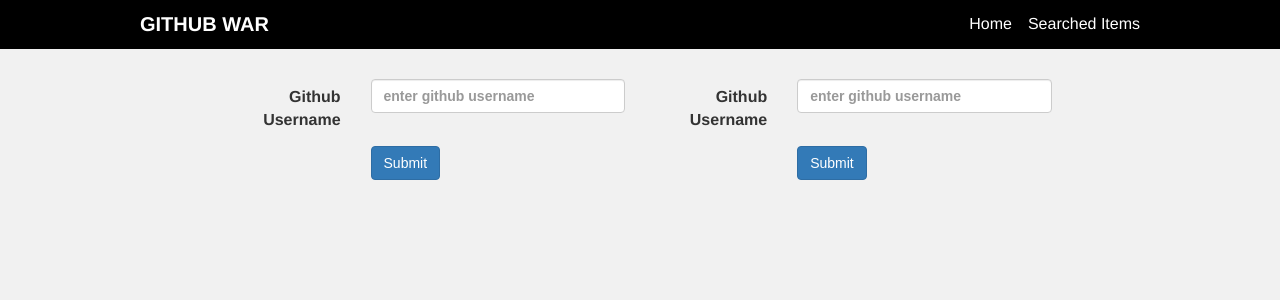
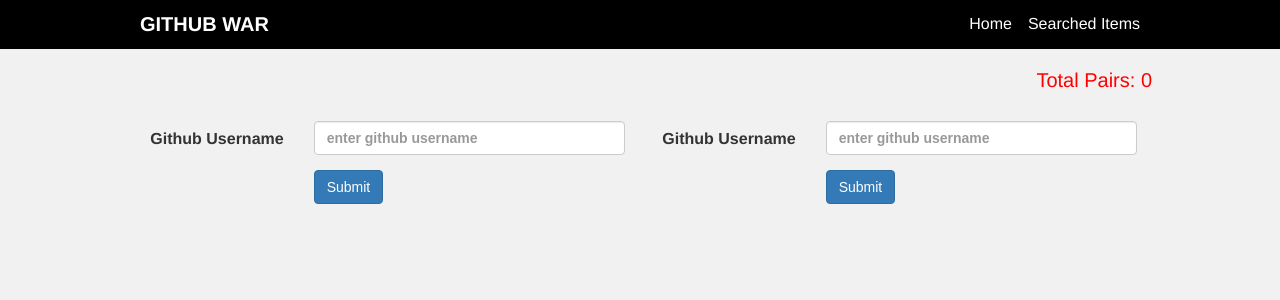
Before and after one commit to ssolanki/first-react-app, a React app: page / in a window 1280 px wide. Shown: the top 300 px of the page. Built offline with nearby package versions, Linux system fonts and the light colour scheme.

Commit message:
searched items will be set in localStorage

```diff
--- a/src/components/Home/Home.css
+++ b/src/components/Home/Home.css
@@ -1,3 +1,14 @@
 .searchBox{
   margin-top: 30px;
 }
+.totalCount{
+  color: red;
+  font-size: 20px;
+  margin-bottom: 20px;
+  text-align: right;
+}
+.container {
+  max-width: var(--site-width);
+  width: var(--content-width);
+  margin: 0 auto;
+}
--- a/src/components/Home/Home.js
+++ b/src/components/Home/Home.js
@@ -17,7 +17,7 @@
         id: 2,
         text: ''
       },
-      userPairs: []
+      userPairs: JSON.parse(localStorage.getItem('searchedPairs')) || []
     }
     this.handleChange = this.handleChange.bind(this)
     this.handleSubmit = this.handleSubmit.bind(this)
@@ -84,7 +84,6 @@
         const newState = this.state
         if(newState.user1 && newState.user2){
           let newPair = {user1: newState.user1, user2: newState.user2}
-          console.log(newState.userPairs, newPair)
           this.setState({
             ...newState,
             textbox1: {
@@ -99,20 +98,21 @@
             user2: null,
             userPairs: [newPair].concat(newState.userPairs.filter(userPair => newPair.user1 && newPair.user2 && (userPair.user1.id !== newPair.user1.id || userPair.user2.id !== newPair.user2.id)))
           })
+          localStorage.setItem('searchedPairs',JSON.stringify(this.state.userPairs))
         }
-        console.log(this.state, this.state.userPairs)
       })
   }
 
   render() {
-    const { textbox1, textbox2 } = this.state
+    const { textbox1, textbox2, userPairs } = this.state
     return (
-      <div>
+      <div className={styles.container}>
+        <h3 className={styles.totalCount}> Total Pairs: {userPairs.length} </h3>
         <div className={styles.searchBox}>
-          <Col componentClass={ControlLabel} smOffset={2} sm={4}>
+          <Col componentClass={ControlLabel} sm={6}>
             <SearchBox id={textbox1.id} text={textbox1.text} onSubmit={this.handleSubmit} onChange={this.handleChange} />
           </Col>
-          <Col componentClass={ControlLabel} sm={4}>
+          <Col componentClass={ControlLabel} sm={6}>
             <SearchBox id={textbox2.id} text={textbox2.text} onSubmit={this.handleSubmit} onChange={this.handleChange} />
           </Col>
         </div>
--- a/src/components/SearchBox/SearchBox.css
+++ b/src/components/SearchBox/SearchBox.css
@@ -0,0 +1,3 @@
+.right{
+  text-align: right;
+}
--- a/src/components/SearchBox/SearchBox.js
+++ b/src/components/SearchBox/SearchBox.js
@@ -14,7 +14,7 @@
   <div>
     <Form horizontal className='commentForm form-horizontal' onSubmit={(e) => {e.preventDefault(); onSubmit(id);}}>
       <FormGroup controlId='formHorizontalName'>
-        <Col sm={4}>
+        <Col sm={4} className={styles.right}>
           <ControlLabel> Github Username </ControlLabel>
         </Col>
         <Col sm={8}>
```
